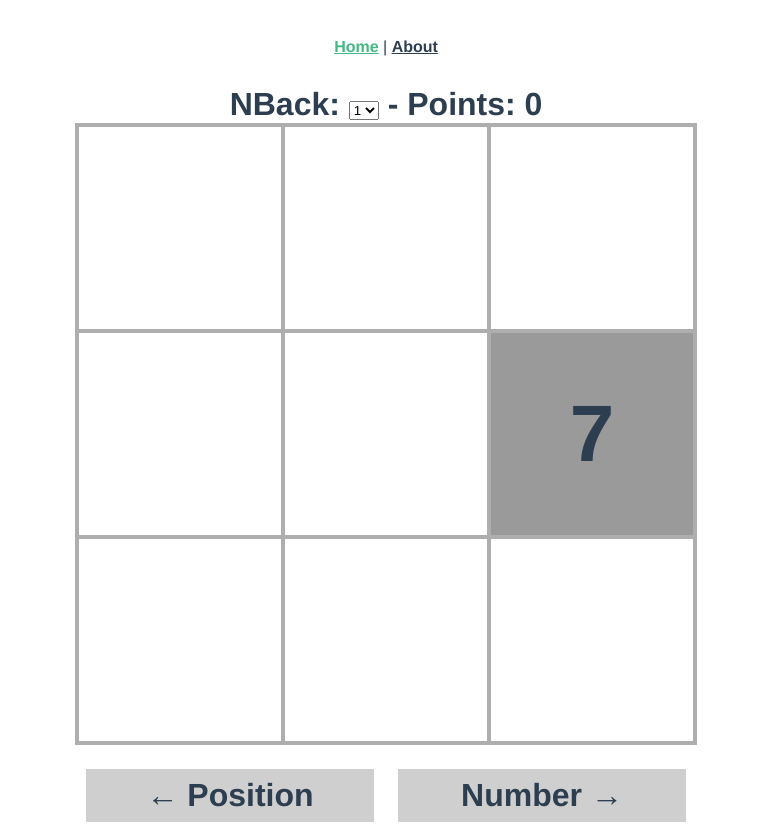
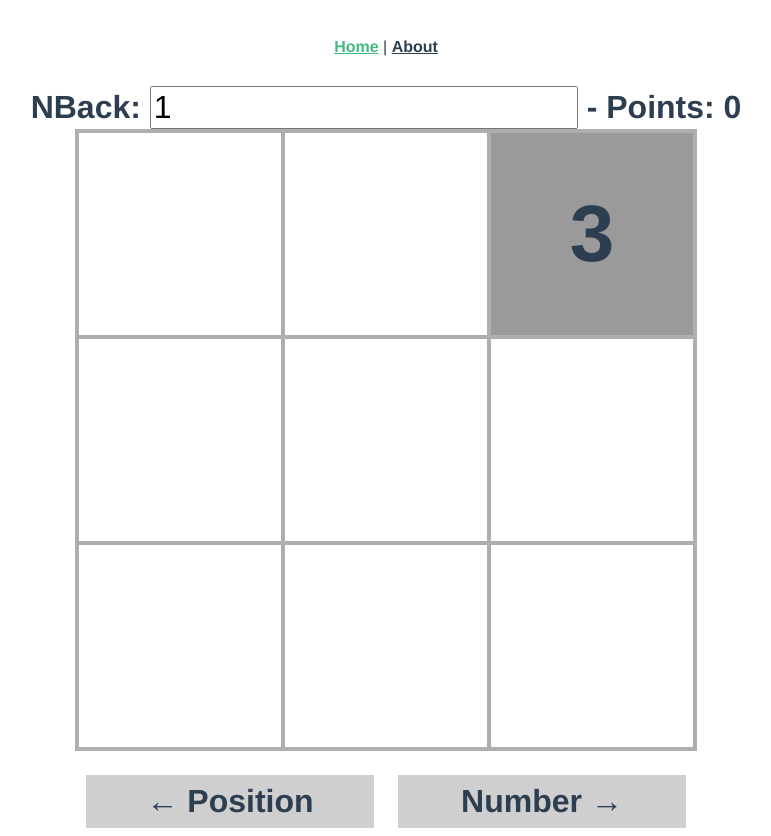
Before and after one commit to pajtai/dual-n-back, a Vue app: page / in a window 1280 px wide. Shown: the whole page, without its empty margins (254-1025 px from the left). Built offline with nearby package versions, Linux system fonts and the light colour scheme.

Commit message:
Better ux with fades

```diff
--- a/src/views/Home.vue
+++ b/src/views/Home.vue
@@ -1,20 +1,14 @@
 <template>
 <div class="page">
   <div class="score">NBack:
-    <select v-model.number="nBackLevel">
-      <option>1</option>
-      <option>2</option>
-      <option>3</option>
-      <option>4</option>
-      <option>5</option>
-    </select> - Points: {{ points }}</div>
+    <input class="score__input" v-model.number="nBackLevel"/> - Points: {{ points }}</div>
   <table class="grid">
     <tr class="grid__row" v-for="row in rows" v-bind:key="row">
       <td
         class="grid__cell"
         v-for="column in columns"
         :key="column"
-        :class="{ grid__selected: (selectedRow === row && selectedColumn === column) }">
+        :class="{ grid__selected: (selectedRow === row && selectedColumn === column), hidden }">
         <span class="grid__number" v-if="selectedRow === row && selectedColumn === column">{{ selectedNumber }}</span>
         <span v-else>&nbsp;</span>
       </td>
@@ -38,7 +32,8 @@ export default {
       selectedColumn: 2,
       selectedNumber: 5,
       nBackLevel: 1,
-      points: 0
+      points: 0,
+      hidden: false
     };
   },
   created() {
@@ -55,15 +50,22 @@ export default {
   },
   methods: {
     createSelection() {
+      this.hideSelection();
+      setTimeout(this.showSelection, 200);
+
+    },
+    hideSelection() {
+      this.hidden = true;
+    },
+    showSelection() {
       this.checkForPenalty();
-      this.tries.number = false;
-      this.tries.position = false;
-
       this.selectedColumn = this.getRandomPosition();
       this.selectedRow = this.getRandomPosition();
       this.selectedNumber = this.getRandomNumber();
-
+      this.tries.number = false;
+      this.tries.position = false;
       this.pushToHistory();
+      this.hidden = false;
     },
     checkForPenalty() {
       if (this.history.length < 1 + this.nBackLevel) {
@@ -100,7 +102,6 @@ export default {
       }
       this.tries.number = true;
       this.points += this.checkNumber() ? 1 : -1;
-      console.log(this.points);
     },
     userSelectedPosition() {
       if (this.tries.position) {
@@ -108,10 +109,10 @@ export default {
       }
       this.tries.position = true;
       this.points += this.checkPosition() ? 1 : -1;
-      console.log(this.points);
     },
     checkNumber() {
       const length = this.history.length;
+
       return (
         this.selectedNumber ===
         this.history[length - 1 - this.nBackLevel].number
@@ -135,8 +136,6 @@ export default {
 
       if (length > this.nBackLevel + 1) {
         this.history = this.history.splice(length - this.nBackLevel - 1);
-        console.log("nBackLevel:", this.nBackLevel, typeof this.nBackLevel);
-        console.log("history length:", this.history.length);
       }
     }
   }
@@ -151,6 +150,11 @@ export default {
     width: 200px;
     height: 200px;
     text-align: center;
+    -webkit-transition: opacity 100ms ease-in-out;
+    -moz-transition: opacity 100ms ease-in-out;
+    -o-transition: opacity 100ms ease-in-out;
+    transition: opacity 100ms ease-in-out;
+    opacity: 1;
   }
   &,
   &__row,
@@ -183,5 +187,14 @@ export default {
 .score {
   font-size: 2em;
   font-weight: bolder;
+  &__input {
+    font-size: 1em;
+  }
+}
+.hidden {
+  opacity: 0;
+}
+.shown {
+  opacity: 1;
 }
 </style>
```
